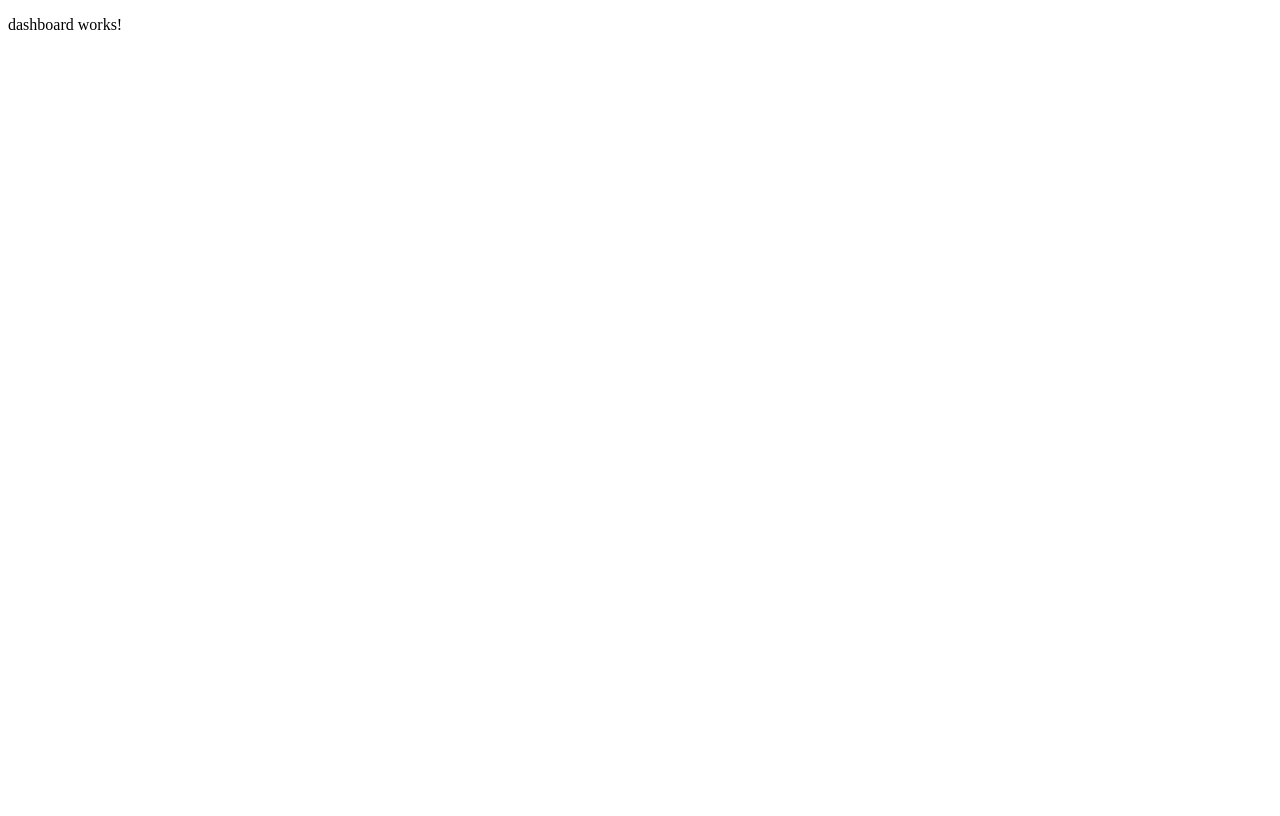
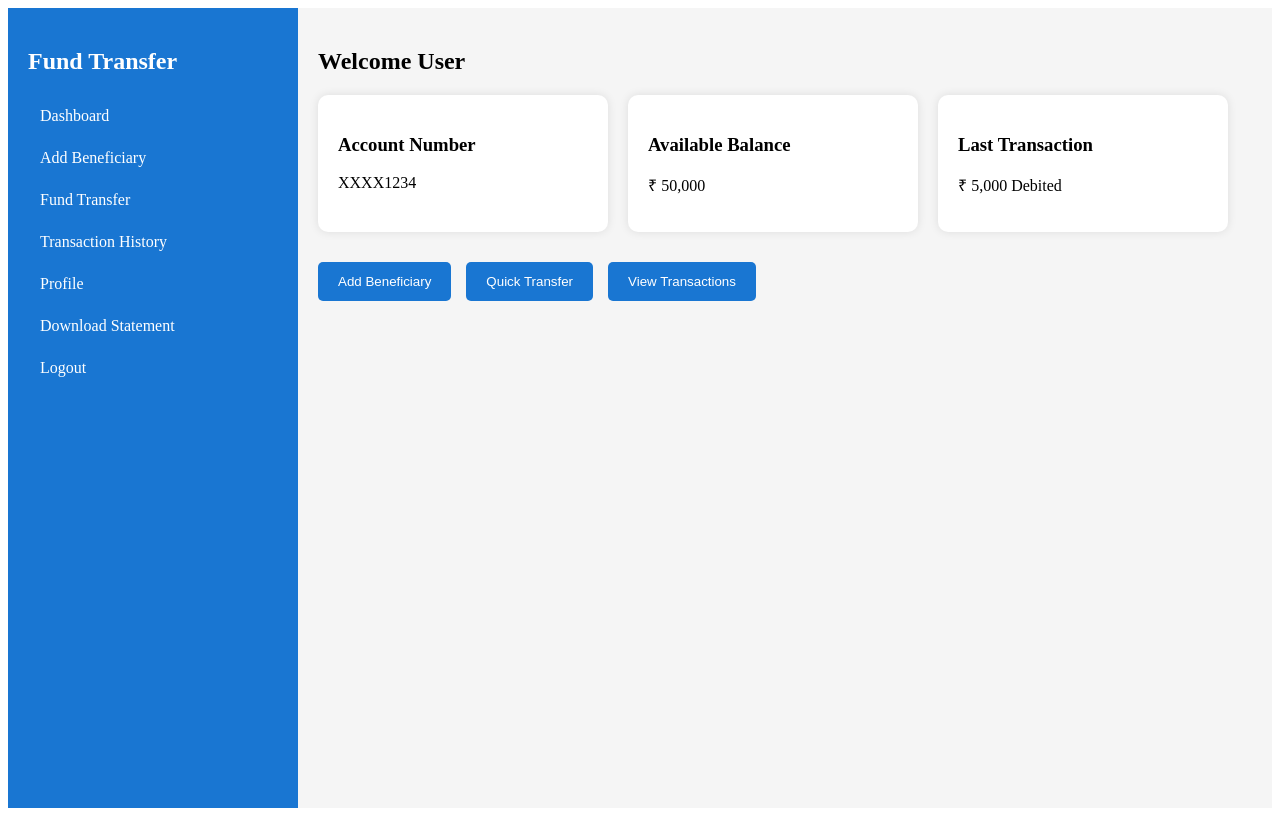
Before and after one commit to Ravula-spurthi/Fund-Transfer-Project, an Angular app in the folder fund-tranfer-ui/: page /dashboard in a window 1280 px wide. Built offline with nearby package versions, Linux system fonts and the light colour scheme.

Commit message:
2026-06-19: Completed Fund Transfer frontend phase-1 including Login, Signup, Forgot Password, role selection, CAPTCHA UI, Angular routing configuration and Dashboard with account summary, quick actions and navigation menu.

```diff
--- a/fund-tranfer-ui/src/app/app.routes.ts
+++ b/fund-tranfer-ui/src/app/app.routes.ts
@@ -3,15 +3,23 @@ import { Routes } from '@angular/router';
 export const routes: Routes = [
   {
     path: '',
-    redirectTo: 'login',
-    pathMatch: 'full'
+    loadComponent: () =>
+      import('./components/login/login')
+        .then(m => m.Login)
   },
 
   {
-    path: 'login',
+    path: 'signup',
     loadComponent: () =>
-      import('./components/login/login')
-        .then(m => m.Login)
+      import('./auth/signup/signup')
+        .then(m => m.Signup)
+  },
+
+  {
+    path: 'forgot-password',
+    loadComponent: () =>
+      import('./auth/forgot-password/forgot-password')
+        .then(m => m.ForgotPassword)
   },
 
   {
--- /dev/null
+++ b/fund-tranfer-ui/src/app/auth/forgot-password/forgot-password.html
@@ -0,0 +1 @@
+<p>forgot-password works!</p>
--- /dev/null
+++ b/fund-tranfer-ui/src/app/auth/forgot-password/forgot-password.ts
@@ -0,0 +1,9 @@
+import { Component } from '@angular/core';
+
+@Component({
+  selector: 'app-forgot-password',
+  imports: [],
+  templateUrl: './forgot-password.html',
+  styleUrl: './forgot-password.css',
+})
+export class ForgotPassword {}
--- /dev/null
+++ b/fund-tranfer-ui/src/app/auth/signup/signup.html
@@ -0,0 +1 @@
+<p>signup works!</p>
--- /dev/null
+++ b/fund-tranfer-ui/src/app/auth/signup/signup.ts
@@ -0,0 +1,9 @@
+import { Component } from '@angular/core';
+
+@Component({
+  selector: 'app-signup',
+  imports: [],
+  templateUrl: './signup.html',
+  styleUrl: './signup.css',
+})
+export class Signup {}
--- a/fund-tranfer-ui/src/app/components/dashboard/dashboard.css
+++ b/fund-tranfer-ui/src/app/components/dashboard/dashboard.css
@@ -1,17 +1,58 @@
-.dashboard-container {
-  padding: 30px;
+.dashboard{
+  display:flex;
+  min-height:100vh;
 }
 
-.card {
-  width: 250px;
-  padding: 20px;
-  border-radius: 10px;
-  background: #f5f5f5;
-  margin-bottom: 20px;
+.sidebar{
+  width:250px;
+  background:#1976d2;
+  color:white;
+  padding:20px;
 }
 
-.actions button {
-  margin-right: 10px;
-  padding: 10px 20px;
-  cursor: pointer;
+.sidebar ul{
+  list-style:none;
+  padding:0;
 }
+
+.sidebar li{
+  padding:12px;
+  cursor:pointer;
+}
+
+.sidebar li:hover{
+  background:rgba(255,255,255,0.2);
+}
+
+.main-content{
+  flex:1;
+  padding:20px;
+  background:#f5f5f5;
+}
+
+.cards{
+  display:flex;
+  gap:20px;
+  margin-top:20px;
+}
+
+.card{
+  background:white;
+  padding:20px;
+  border-radius:10px;
+  width:250px;
+  box-shadow:0 0 10px rgba(0,0,0,0.1);
+}
+
+.quick-actions{
+  margin-top:30px;
+}
+
+.quick-actions button{
+  margin-right:15px;
+  padding:12px 20px;
+  border:none;
+  background:#1976d2;
+  color:white;
+  border-radius:5px;
+}
--- a/fund-tranfer-ui/src/app/components/dashboard/dashboard.html
+++ b/fund-tranfer-ui/src/app/components/dashboard/dashboard.html
@@ -1 +1,54 @@
-<p>dashboard works!</p>
+<div class="dashboard">
+
+  <div class="sidebar">
+    <h2>Fund Transfer</h2>
+
+    <ul>
+      <li>Dashboard</li>
+      <li>Add Beneficiary</li>
+      <li>Fund Transfer</li>
+      <li>Transaction History</li>
+      <li>Profile</li>
+      <li>Download Statement</li>
+      <li>Logout</li>
+    </ul>
+  </div>
+
+  <div class="main-content">
+
+    <div class="welcome">
+      <h2>Welcome User</h2>
+    </div>
+
+    <div class="cards">
+
+      <div class="card">
+        <h3>Account Number</h3>
+        <p>XXXX1234</p>
+      </div>
+
+      <div class="card">
+        <h3>Available Balance</h3>
+        <p>₹ 50,000</p>
+      </div>
+
+      <div class="card">
+        <h3>Last Transaction</h3>
+        <p>₹ 5,000 Debited</p>
+      </div>
+
+    </div>
+
+    <div class="quick-actions">
+
+      <button>Add Beneficiary</button>
+
+      <button>Quick Transfer</button>
+
+      <button>View Transactions</button>
+
+    </div>
+
+  </div>
+
+</div>
--- a/fund-tranfer-ui/src/app/components/dashboard/dashboard.ts
+++ b/fund-tranfer-ui/src/app/components/dashboard/dashboard.ts
@@ -3,7 +3,6 @@ import { Component } from '@angular/core';
 @Component({
   selector: 'app-dashboard',
   standalone: true,
-  imports: [],
   templateUrl: './dashboard.html',
   styleUrl: './dashboard.css'
 })
--- a/fund-tranfer-ui/src/app/components/login/login.css
+++ b/fund-tranfer-ui/src/app/components/login/login.css
@@ -1,37 +1,62 @@
-.login-container {
-  height: 100vh;
-  display: flex;
-  justify-content: center;
-  align-items: center;
-  background: #f5f7fa;
+body{
+  margin:0;
 }
 
-.login-card {
-  width: 350px;
-  padding: 30px;
-  background: Black;
-  border-radius: 10px;
-  box-shadow: 0 0 10px rgba(0,0,0,0.1);
+.login-container{
+  height:100vh;
+  display:flex;
+  justify-content:center;
+  align-items:center;
+  background:#f4f7fb;
 }
 
-h2 {
-  text-align: center;
-  margin-bottom: 20px;
+.login-card{
+  width:400px;
+  background:white;
+  padding:30px;
+  border-radius:12px;
+  box-shadow:0 0 15px rgba(0,0,0,0.1);
 }
 
-input {
-  width: 100%;
-  padding: 10px;
-  margin-bottom: 15px;
-  box-sizing: border-box;
+h1{
+  text-align:center;
+  color:#1976d2;
 }
 
-button {
-  width: 100%;
-  padding: 10px;
-  background: #1976d2;
-  color: white;
-  border: none;
-  border-radius: 5px;
-  cursor: pointer;
+.role-selection{
+  display:flex;
+  justify-content:center;
+  gap:20px;
+  margin-bottom:20px;
 }
+
+input{
+  width:100%;
+  padding:10px;
+  margin-bottom:15px;
+  border:1px solid #ccc;
+  border-radius:5px;
+}
+
+.captcha{
+  background:#eee;
+  padding:10px;
+  text-align:center;
+  margin-bottom:10px;
+}
+
+button{
+  width:100%;
+  padding:12px;
+  background:#1976d2;
+  color:white;
+  border:none;
+  border-radius:5px;
+  cursor:pointer;
+}
+
+.links{
+  display:flex;
+  justify-content:space-between;
+  margin-top:15px;
+}
--- a/fund-tranfer-ui/src/app/components/login/login.html
+++ b/fund-tranfer-ui/src/app/components/login/login.html
@@ -1,11 +1,51 @@
 <div class="login-container">
+
   <div class="login-card">
-    <h2>Fund Transfer System</h2>
 
-    <input type="text" placeholder="Username">
+    <h1>Fund Transfer System</h1>
 
-    <input type="password" placeholder="Password">
+    <div class="role-selection">
+      <label>
+        <input type="radio" name="role" checked>
+        User
+      </label>
 
-    <button (click)="onLogin()">Login</button>
+      <label>
+        <input type="radio" name="role">
+        Admin
+      </label>
+    </div>
+
+    <input
+      type="text"
+      placeholder="Email / Mobile Number">
+
+    <input
+      type="password"
+      placeholder="Password">
+
+    <div class="captcha">
+      CAPTCHA: 1234
+    </div>
+
+    <input
+      type="text"
+      placeholder="Enter CAPTCHA">
+
+    <button>
+      Login
+    </button>
+
+    <div class="links">
+      <a routerLink="/signup">
+        Sign Up
+      </a>
+
+      <a routerLink="/forgot-password">
+        Forgot Password?
+      </a>
+    </div>
+
   </div>
+
 </div>
```
Also changed, not shown: fund-tranfer-ui/src/app/auth/forgot-password/forgot-password.css (added), fund-tranfer-ui/src/app/auth/signup/signup.css (added), 2 other files (tests, documents, lock files or other folders).
